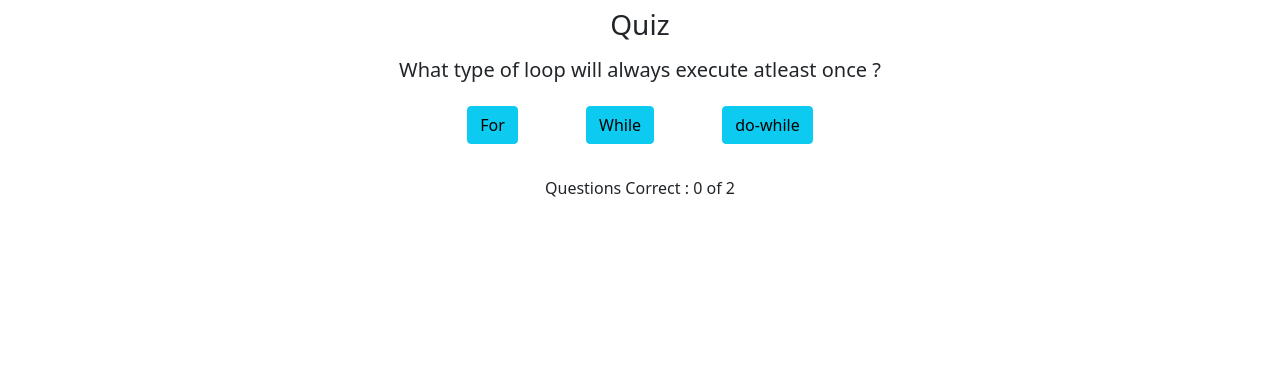
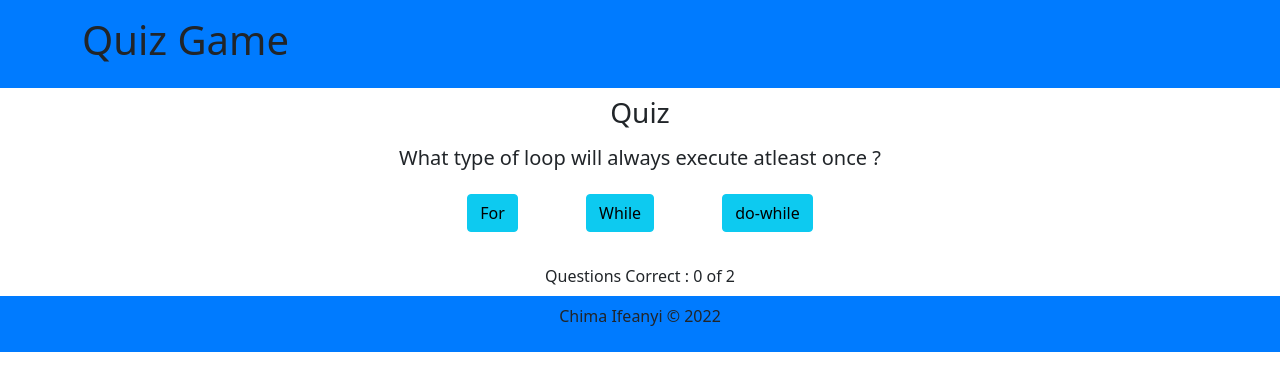
Before and after one commit to MasterIfeanyi/My-own-quiz-game, a React (Create React App) app: page / in a window 1280 px wide. Shown: the top 390 px of the page. Built offline with nearby package versions, Linux system fonts and the light colour scheme.

Commit message:
add Header and Footer components

```diff
--- a/src/App.js
+++ b/src/App.js
@@ -1,4 +1,6 @@
 import React,{useState} from 'react';
+import Header from './components/Header';
+import Footer from './components/Footer';
 import QuestionComponent from './QuestionComponent';
 
 function App() {
@@ -25,7 +27,8 @@ function App() {
   const [id,setID] = useState(1);
 
   return (
-   <>
+    <main className="App">
+      <Header />
       <div className='text-center mt-2'>
         <h3 >
           Quiz
@@ -47,8 +50,8 @@ function App() {
       <div className='text-center my-2'>
         <div>Questions Correct : {score} of {questions?.length}</div>
       </div>
-
-   </>
+      <Footer />
+    </main>
   );
 }
 
--- /dev/null
+++ b/src/components/Footer.jsx
@@ -0,0 +1,18 @@
+const Footer = () => {
+
+    const today = new Date();
+
+    return (
+        <footer className="py-2">
+            <div className="container">
+                <div className="row">
+                    <div className="col-12">
+                        <p>Chima Ifeanyi &copy; {today.getFullYear()}</p>
+                    </div>
+                </div>
+            </div>
+        </footer>
+    )
+}
+
+export default Footer
--- /dev/null
+++ b/src/components/Header.jsx
@@ -0,0 +1,15 @@
+const Header = () => {
+    return (
+        <header className='Header'>
+            <div className="container">
+                <div className="row">
+                    <div className="col-12">
+                        <h1>Quiz Game</h1>
+                    </div>
+                </div>
+            </div>
+        </header>
+    )
+}
+
+export default Header
```
Lines whose indentation alone changed are shown as unchanged.
